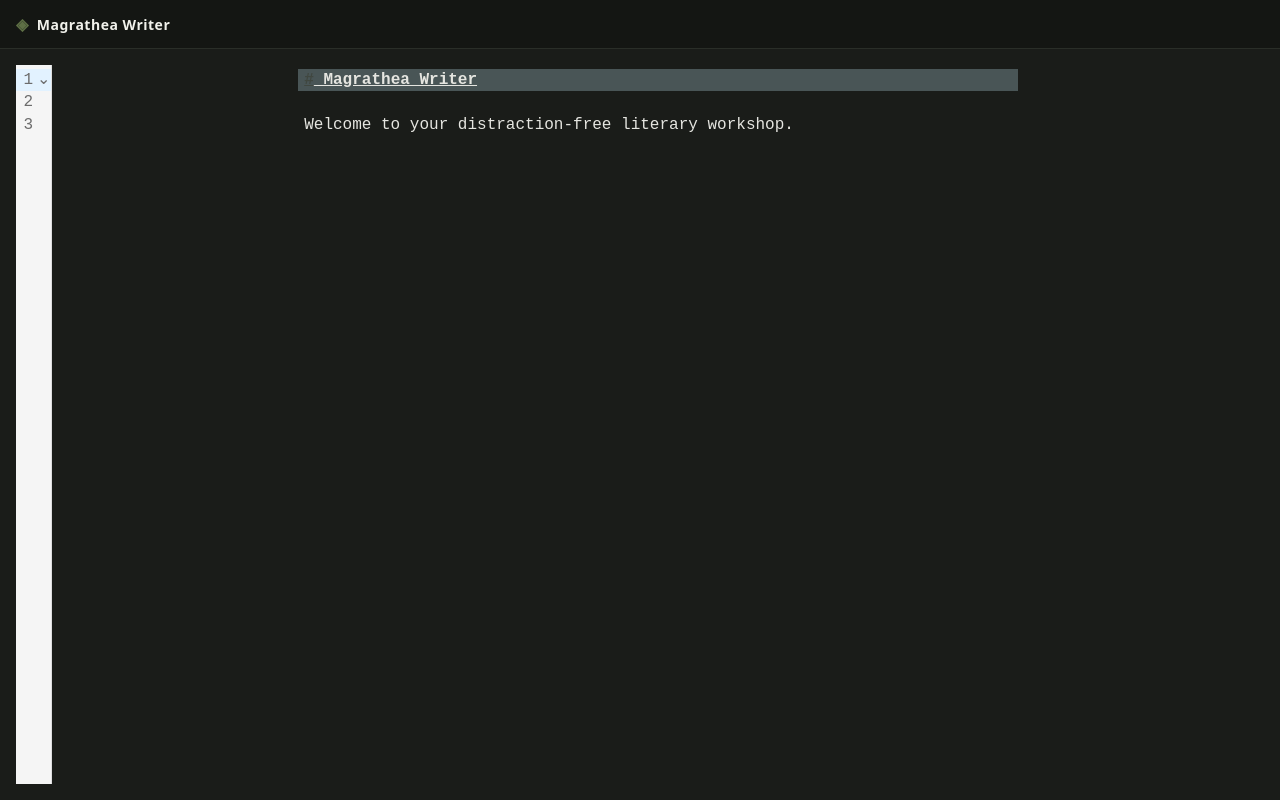
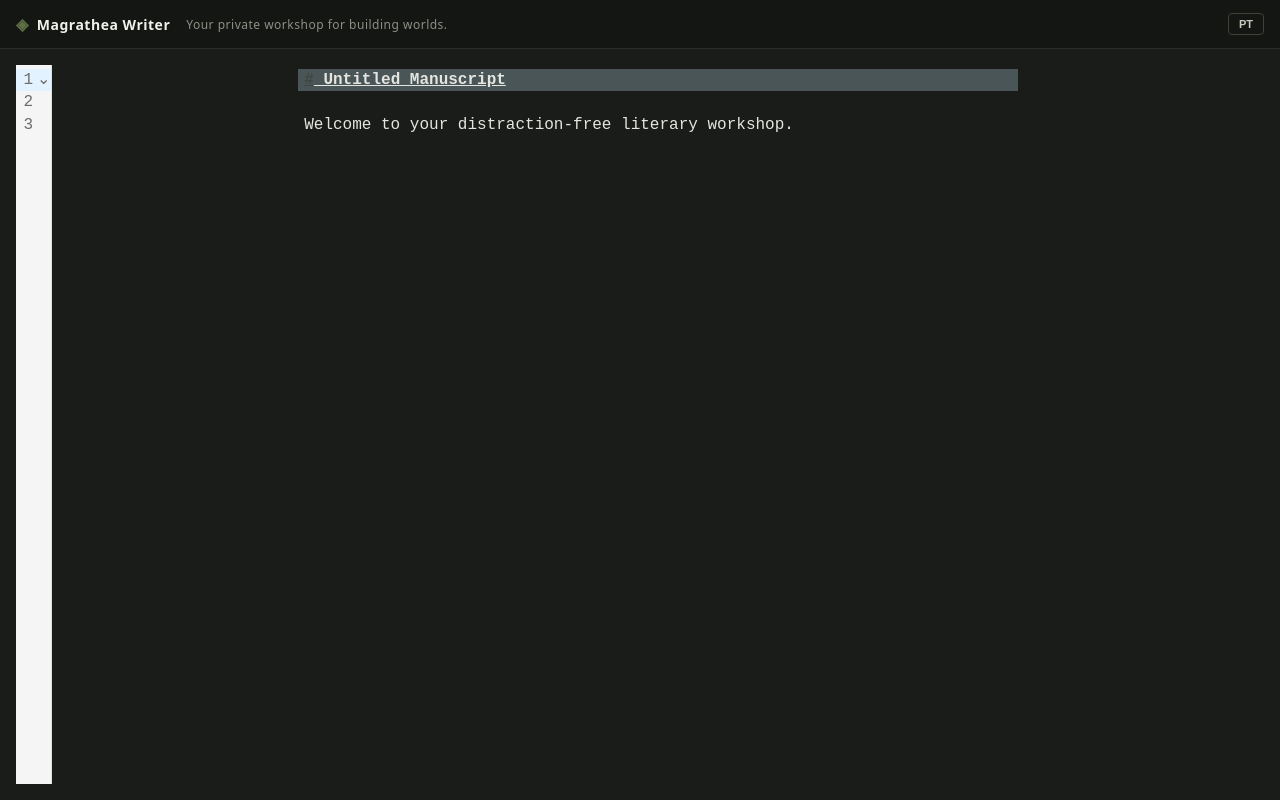
Before and after one commit to rhuanlima/magrathea-writer, a Svelte app: page / in a window 1280 px wide. Built offline with nearby package versions, Linux system fonts and the light colour scheme.

Commit message:
feat(i18n): implement typed localization system with pt-BR and en-US

```diff
--- a/src/App.svelte
+++ b/src/App.svelte
@@ -1,10 +1,18 @@
 <script lang="ts">
   import Editor from './editor/Editor.svelte';
+  import { i18n, t } from './i18n';
 
-  let currentContent = $state('# Magrathea Writer\n\nWelcome to your distraction-free literary workshop.');
+  let currentContent = $state(
+    `# ${t('editor.defaultTitle')}\n\n${t('editor.welcomeMessage')}`
+  );
 
   function handleContentChange(updated: string) {
     currentContent = updated;
+  }
+
+  function toggleLanguage() {
+    const nextLocale = i18n.locale === 'pt-BR' ? 'en-US' : 'pt-BR';
+    i18n.setLocale(nextLocale);
   }
 </script>
 
@@ -12,7 +20,19 @@
   <header class="app-header">
     <div class="brand">
       <span class="logo-mark">◈</span>
-      <span class="brand-title">Magrathea Writer</span>
+      <span class="brand-title">{t('app.title')}</span>
+      <span class="brand-tagline">{t('app.tagline')}</span>
+    </div>
+
+    <div class="header-actions">
+      <button
+        type="button"
+        class="locale-button"
+        onclick={toggleLanguage}
+        title={t('app.switchLanguage')}
+      >
+        {i18n.locale === 'pt-BR' ? 'EN' : 'PT'}
+      </button>
     </div>
   </header>
 
@@ -43,6 +63,7 @@
     height: 48px;
     display: flex;
     align-items: center;
+    justify-content: space-between;
     padding: 0 16px;
     border-bottom: 1px solid #2a2e28;
     background-color: #141613;
@@ -66,6 +87,36 @@
     color: #f1f1eb;
   }
 
+  .brand-tagline {
+    font-size: 12px;
+    font-weight: 400;
+    color: #8c9085;
+    margin-left: 8px;
+  }
+
+  .header-actions {
+    display: flex;
+    align-items: center;
+  }
+
+  .locale-button {
+    background: transparent;
+    border: 1px solid #3c4238;
+    color: #c7cbbe;
+    border-radius: 4px;
+    padding: 4px 10px;
+    font-size: 11px;
+    font-weight: 600;
+    cursor: pointer;
+    transition: all 0.15s ease;
+  }
+
+  .locale-button:hover {
+    background: #252a22;
+    border-color: #5E6F45;
+    color: #f1f1eb;
+  }
+
   .editor-workspace {
     flex: 1;
     overflow: hidden;
--- /dev/null
+++ b/src/i18n/index.svelte.ts
@@ -0,0 +1,87 @@
+import { enUS } from './locales/en-US';
+import { ptBR } from './locales/pt-BR';
+import type { SupportedLocale, TranslationKey, TranslationSchema } from './types';
+import { DEFAULT_LOCALE } from './types';
+
+const catalogues: Record<SupportedLocale, TranslationSchema> = {
+  'en-US': enUS,
+  'pt-BR': ptBR,
+};
+
+/**
+ * Resolves a nested dot-notation key from a translation object.
+ */
+function resolvePath(obj: unknown, path: string): string | undefined {
+  const segments = path.split('.');
+  let current: unknown = obj;
+
+  for (const segment of segments) {
+    if (current && typeof current === 'object' && segment in current) {
+      current = (current as Record<string, unknown>)[segment];
+    } else {
+      return undefined;
+    }
+  }
+
+  return typeof current === 'string' ? current : undefined;
+}
+
+/**
+ * Detects the system/browser locale, falling back to DEFAULT_LOCALE.
+ */
+function detectSystemLocale(): SupportedLocale {
+  if (typeof navigator !== 'undefined' && navigator.language) {
+    const lang = navigator.language.toLowerCase();
+    if (lang.startsWith('pt')) {
+      return 'pt-BR';
+    }
+  }
+  return DEFAULT_LOCALE;
+}
+
+/**
+ * Reactive i18n store using Svelte 5 runes.
+ */
+class I18nManager {
+  private _locale = $state<SupportedLocale>(detectSystemLocale());
+
+  get locale(): SupportedLocale {
+    return this._locale;
+  }
+
+  setLocale(locale: SupportedLocale): void {
+    if (locale in catalogues) {
+      this._locale = locale;
+    }
+  }
+
+  t(key: TranslationKey, params?: Record<string, string | number>): string {
+    const currentCatalogue = catalogues[this._locale];
+    let template = resolvePath(currentCatalogue, key);
+
+    // Fallback to default locale if missing in current catalogue
+    if (template === undefined && this._locale !== DEFAULT_LOCALE) {
+      template = resolvePath(catalogues[DEFAULT_LOCALE], key);
+    }
+
+    if (template === undefined) {
+      return key;
+    }
+
+    if (!params) {
+      return template;
+    }
+
+    return template.replace(/\{(\w+)\}/g, (_, placeholder) => {
+      const value = params[placeholder];
+      return value !== undefined ? String(value) : `{${placeholder}}`;
+    });
+  }
+}
+
+export const i18n = new I18nManager();
+export const t = (key: TranslationKey, params?: Record<string, string | number>) =>
+  i18n.t(key, params);
+
+export type { SupportedLocale, TranslationKey, TranslationSchema } from './types';
+export { DEFAULT_LOCALE } from './types';
--- /dev/null
+++ b/src/i18n/index.ts
@@ -0,0 +1 @@
+export * from './index.svelte';
--- /dev/null
+++ b/src/i18n/locales/en-US.ts
@@ -0,0 +1,24 @@
+import type { TranslationSchema } from '../types';
+
+export const enUS: TranslationSchema = {
+  app: {
+    title: 'Magrathea Writer',
+    tagline: 'Your private workshop for building worlds.',
+    switchLanguage: 'Switch to Portuguese',
+  },
+  editor: {
+    defaultTitle: 'Untitled Manuscript',
+    welcomeMessage: 'Welcome to your distraction-free literary workshop.',
+    wordsCount: '{count} words',
+    charactersCount: '{count} characters',
+    unsavedChanges: 'Unsaved changes',
+    saved: 'All changes saved to vault',
+  },
+  common: {
+    languageName: 'English',
+    cancel: 'Cancel',
+    confirm: 'Confirm',
+    save: 'Save',
+    close: 'Close',
+  },
+};
--- /dev/null
+++ b/src/i18n/locales/pt-BR.ts
@@ -0,0 +1,24 @@
+import type { TranslationSchema } from '../types';
+
+export const ptBR: TranslationSchema = {
+  app: {
+    title: 'Magrathea Writer',
+    tagline: 'Sua oficina particular de criação de mundos.',
+    switchLanguage: 'Mudar para Inglês',
+  },
+  editor: {
+    defaultTitle: 'Manuscrito sem título',
+    welcomeMessage: 'Boas-vindas à sua oficina literária livre de distrações.',
+    wordsCount: '{count} palavras',
+    charactersCount: '{count} caracteres',
+    unsavedChanges: 'Alterações não salvas',
+    saved: 'Todas as alterações salvas no cofre',
+  },
+  common: {
+    languageName: 'Português (Brasil)',
+    cancel: 'Cancelar',
+    confirm: 'Confirmar',
+    save: 'Salvar',
+    close: 'Fechar',
+  },
+};
--- /dev/null
+++ b/src/i18n/types.ts
@@ -0,0 +1,46 @@
+/**
+ * Supported application locales.
+ */
+export type SupportedLocale = 'en-US' | 'pt-BR';
+
+/**
+ * Fallback locale when a key or language is unavailable.
+ */
+export const DEFAULT_LOCALE: SupportedLocale = 'en-US';
+
+/**
+ * Recursive schema type for translation messages.
+ */
+export interface TranslationSchema {
+  app: {
+    title: string;
+    tagline: string;
+    switchLanguage: string;
+  };
+  editor: {
+    defaultTitle: string;
+    welcomeMessage: string;
+    wordsCount: string;
+    charactersCount: string;
+    unsavedChanges: string;
+    saved: string;
+  };
+  common: {
+    languageName: string;
+    cancel: string;
+    confirm: string;
+    save: string;
+    close: string;
+  };
+}
+
+/**
+ * Dot-notation paths helper for type-safe translation keys.
+ */
+export type NestedKeyOf<ObjectType extends object> = {
+  [Key in keyof ObjectType & (string | number)]: ObjectType[Key] extends object
+    ? `${Key}.${NestedKeyOf<ObjectType[Key]>}`
+    : `${Key}`;
+}[keyof ObjectType & (string | number)];
+
+export type TranslationKey = NestedKeyOf<TranslationSchema>;
```
Also changed, not shown: 1 other file (tests, documents, lock files or other folders).
